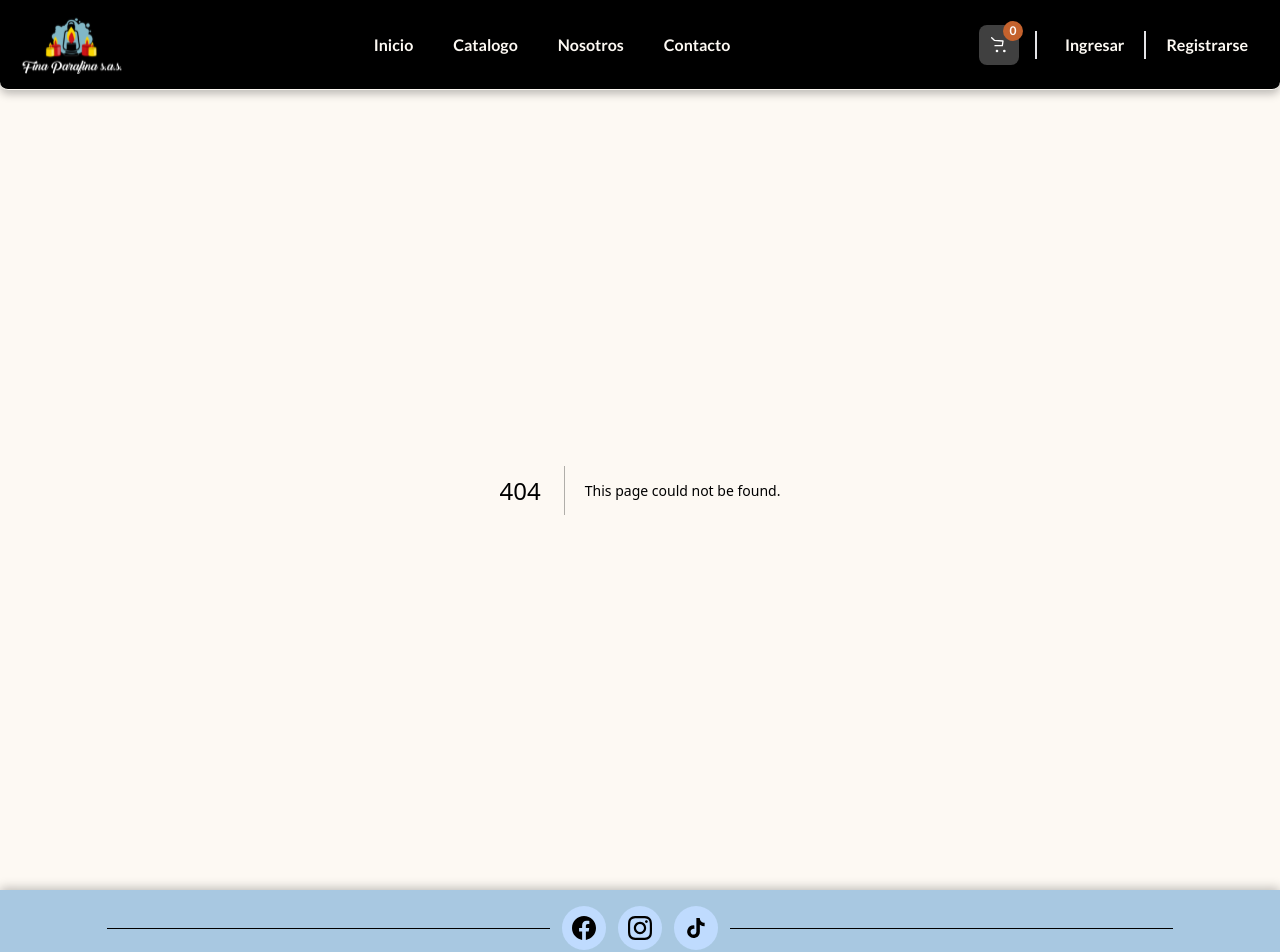
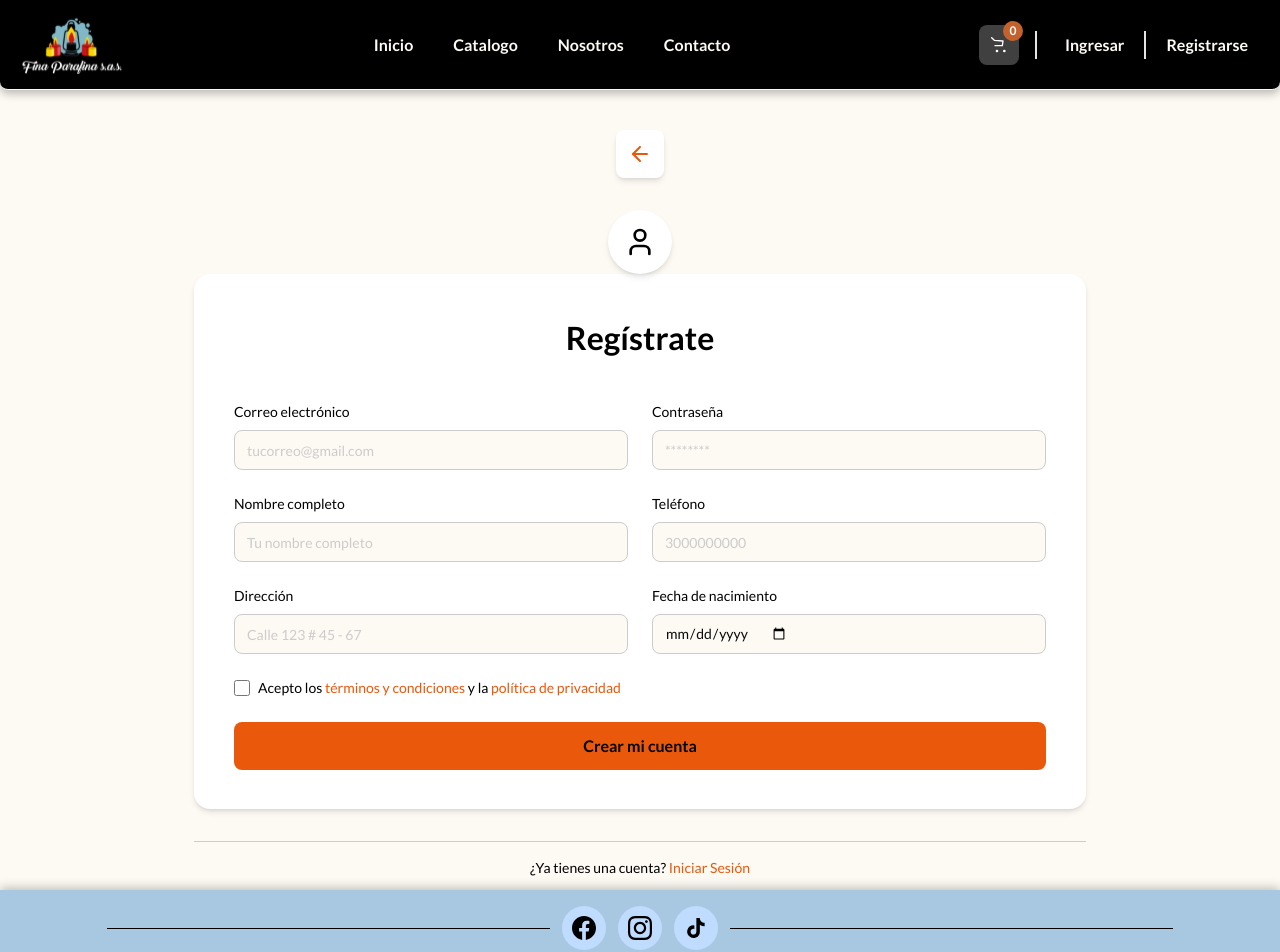
Before and after one commit to SneiderVelez/fina-parafina, a Next.js app: page /register in a window 1280 px wide. Before the commit this address had no page. Shown: the top 952 px of the page. Built offline with nearby package versions, Linux system fonts and the light colour scheme.

Commit message:
Se hizo la interfaz de Inicio de Sesion y de Resgistro

```diff
--- /dev/null
+++ b/src/app/login/page.tsx
@@ -0,0 +1,80 @@
+"use client";
+
+import { useRouter } from "next/navigation";
+import { Button } from "@/components/ui/button";
+import { Input } from "@/components/ui/input";
+import { Separator } from "@/components/ui/separator";
+import Link from "next/link";
+import { User, ArrowLeft } from "lucide-react"; // Iconos
+
+export default function LoginPage() {
+  const router = useRouter();
+
+  return (
+    <main className="flex flex-col items-center justify-start min-h-screen p-5 px-5 gap-8">
+      {/* Botón de devolverse */}
+      <div
+        className="flex items-center justify-center w-12 h-12 bg-white rounded-md shadow-lg cursor-pointer"
+        onClick={() => router.back()}
+      >
+        <ArrowLeft className="w-6 h-6 text-orange-600" />
+      </div>
+
+      {/* Icono de usuario */}
+      <div className="w-16 h-16 rounded-full bg-white flex items-center justify-center -mb-8 z-10 shadow-lg">
+        <User className="w-8 h-8 text-black" />
+      </div>
+
+      {/* Caja principal de login */}
+      <section
+        className="bg-white rounded-2xl shadow-lg p-8 flex flex-col relative"
+        style={{ width: "463px", height: "444px" }}
+      >
+        {/* Título */}
+        <h1 className="text-[32px] font-bold text-center text-black mb-8">
+          Iniciar sesión
+        </h1>
+
+        {/* Campo: Correo electrónico */}
+        <div className="flex flex-col mb-6">
+          <label className="text-black text-sm font-medium mb-2">
+            Correo electrónico
+          </label>
+          <Input
+            type="email"
+            placeholder="tucorreo@gmail.com"
+            className="bg-gray-100"
+          />
+        </div>
+
+        {/* Campo: Contraseña */}
+        <div className="flex flex-col mb-6">
+          <label className="text-black text-sm font-medium mb-2">
+            Contraseña
+          </label>
+          <Input
+            type="password"
+            placeholder="********"
+            className="bg-gray-100"
+          />
+        </div>
+
+        {/* Botón de ingresar */}
+        <Button className="w-full bg-orange-600 text-black hover:bg-orange-700">
+          Iniciar sesión
+        </Button>
+      </section>
+
+      {/* Separador y link fuera de la caja */}
+      <div className="w-[463px] flex flex-col items-center gap-4">
+        <Separator className="bg-gray-400" />
+        <Link
+          href="/recuperar-password"
+          className="text-sm text-red-600 hover:underline"
+        >
+          ¿Olvidaste tu contraseña?
+        </Link>
+      </div>
+    </main>
+  );
+}
--- /dev/null
+++ b/src/app/register/page.tsx
@@ -0,0 +1,125 @@
+"use client";
+
+import { useRouter } from "next/navigation";
+import { Button } from "@/components/ui/button";
+import { Input } from "@/components/ui/input";
+import { Separator } from "@/components/ui/separator";
+import Link from "next/link";
+import { User, ArrowLeft } from "lucide-react";
+
+export default function RegisterPage() {
+  const router = useRouter();
+
+  return (
+    <main className="flex flex-col items-center justify-start min-h-screen pt-10 px-4 gap-8">
+      {/* Botón de devolverse */}
+      <div
+        className="flex items-center justify-center w-12 h-12 bg-white rounded-lg shadow-md cursor-pointer"
+        onClick={() => router.back()}
+      >
+        <ArrowLeft className="w-6 h-6 text-orange-600" />
+      </div>
+
+      {/* Icono de usuario */}
+      <div className="w-16 h-16 rounded-full bg-white flex items-center justify-center -mb-8 z-10 shadow-md">
+        <User className="w-8 h-8 text-black" />
+      </div>
+
+      {/* Caja principal de registro */}
+      <section
+        className="bg-white rounded-2xl shadow-md p-10 flex flex-col relative"
+        style={{ width: "892px", height: "535px" }}
+      >
+        {/* Título */}
+        <h1 className="text-[32px] font-bold text-center text-black mb-10">
+          Regístrate
+        </h1>
+
+        {/* Grid con dos columnas */}
+        <div className="grid grid-cols-2 gap-6 mb-6">
+          {/* Correo */}
+          <div className="flex flex-col">
+            <label className="text-black text-sm font-medium mb-2">
+              Correo electrónico
+            </label>
+            <Input type="email" placeholder="tucorreo@gmail.com" />
+          </div>
+
+          {/* Contraseña */}
+          <div className="flex flex-col">
+            <label className="text-black text-sm font-medium mb-2">
+              Contraseña
+            </label>
+            <Input type="password" placeholder="********" />
+          </div>
+
+          {/* Nombre completo */}
+          <div className="flex flex-col">
+            <label className="text-black text-sm font-medium mb-2">
+              Nombre completo
+            </label>
+            <Input type="text" placeholder="Tu nombre completo" />
+          </div>
+
+          {/* Teléfono */}
+          <div className="flex flex-col">
+            <label className="text-black text-sm font-medium mb-2">
+              Teléfono
+            </label>
+            <Input type="tel" placeholder="3000000000" />
+          </div>
+
+          {/* Dirección */}
+          <div className="flex flex-col">
+            <label className="text-black text-sm font-medium mb-2">
+              Dirección
+            </label>
+            <Input type="text" placeholder="Calle 123 # 45 - 67" />
+          </div>
+
+          {/* Fecha de nacimiento */}
+          <div className="flex flex-col">
+            <label className="text-black text-sm font-medium mb-2">
+              Fecha de nacimiento
+            </label>
+            <Input type="date" />
+          </div>
+        </div>
+
+        {/* Checkbox */}
+        <div className="flex items-center gap-2 mb-6">
+          <input type="checkbox" id="terms" className="w-4 h-4" />
+          <label htmlFor="terms" className="text-sm text-black">
+            Acepto los{" "}
+            <span className="text-orange-600 cursor-pointer">
+              términos y condiciones
+            </span>{" "}
+            y la{" "}
+            <span className="text-orange-600 cursor-pointer">
+              política de privacidad
+            </span>
+          </label>
+        </div>
+
+        {/* Botón */}
+        <Button className="w-full bg-orange-600 text-black hover:bg-orange-700">
+          Crear mi cuenta
+        </Button>
+      </section>
+
+      {/* Separador y link fuera de la caja */}
+      <div className="w-[892px] flex flex-col items-center gap-4">
+        <Separator className="bg-gray-400" />
+        <p className="text-sm text-black">
+          ¿Ya tienes una cuenta?{" "}
+          <Link
+            href="/login"
+            className="text-orange-600 font-medium hover:underline"
+          >
+            Iniciar Sesión
+          </Link>
+        </p>
+      </div>
+    </main>
+  );
+}
--- a/src/components/shared/header.tsx
+++ b/src/components/shared/header.tsx
@@ -70,9 +70,13 @@ const Header = () => {
         </Button>
         <Separator orientation="vertical" className="h-7 w-0.5" />
         <div className="flex items-center gap-2">
-          <Button variant="text">Ingresar</Button>
+          <Link href="/login">
+         <Button variant="text">Ingresar</Button>
+          </Link>
           <Separator orientation="vertical" className="h-7 w-0.5" />
+          <Link href="/register">
           <Button variant="text">Registrarse</Button>
+          </Link>
         </div>
       </section>
     </header>
```
